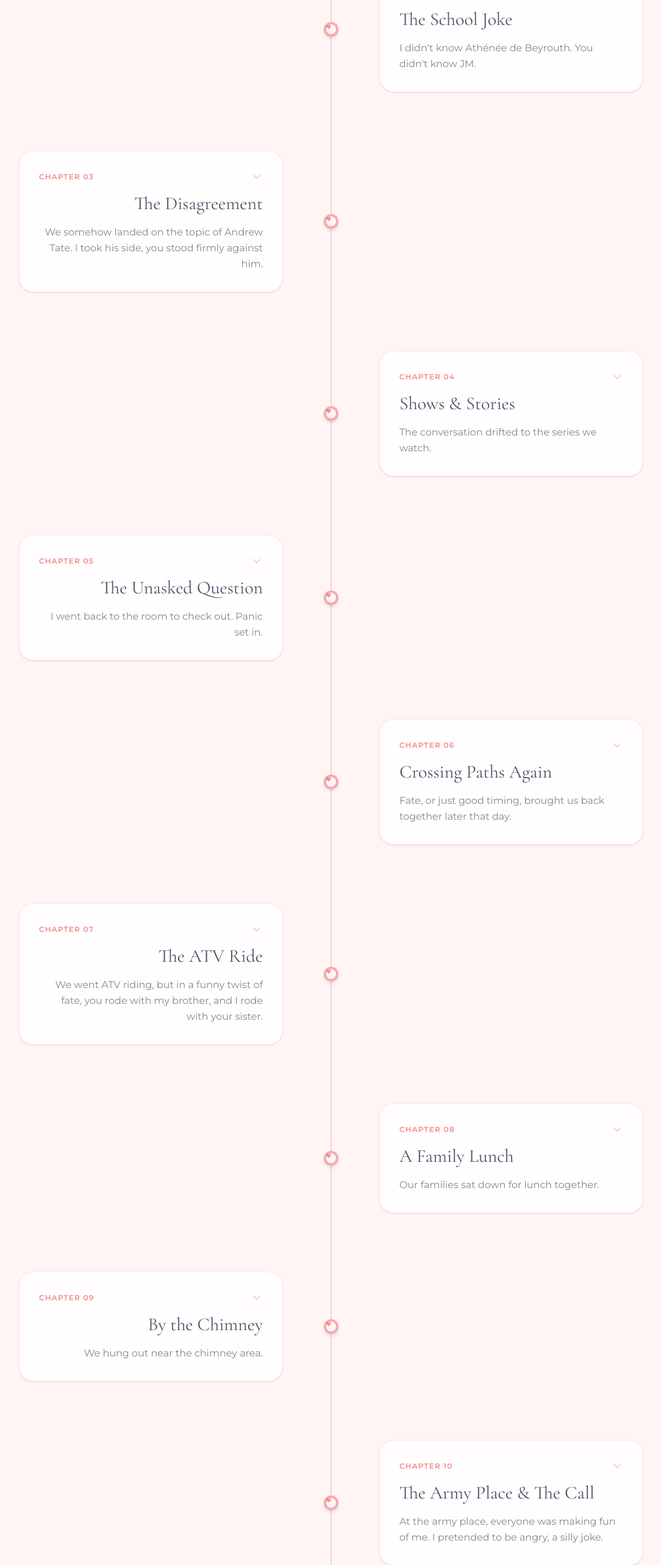
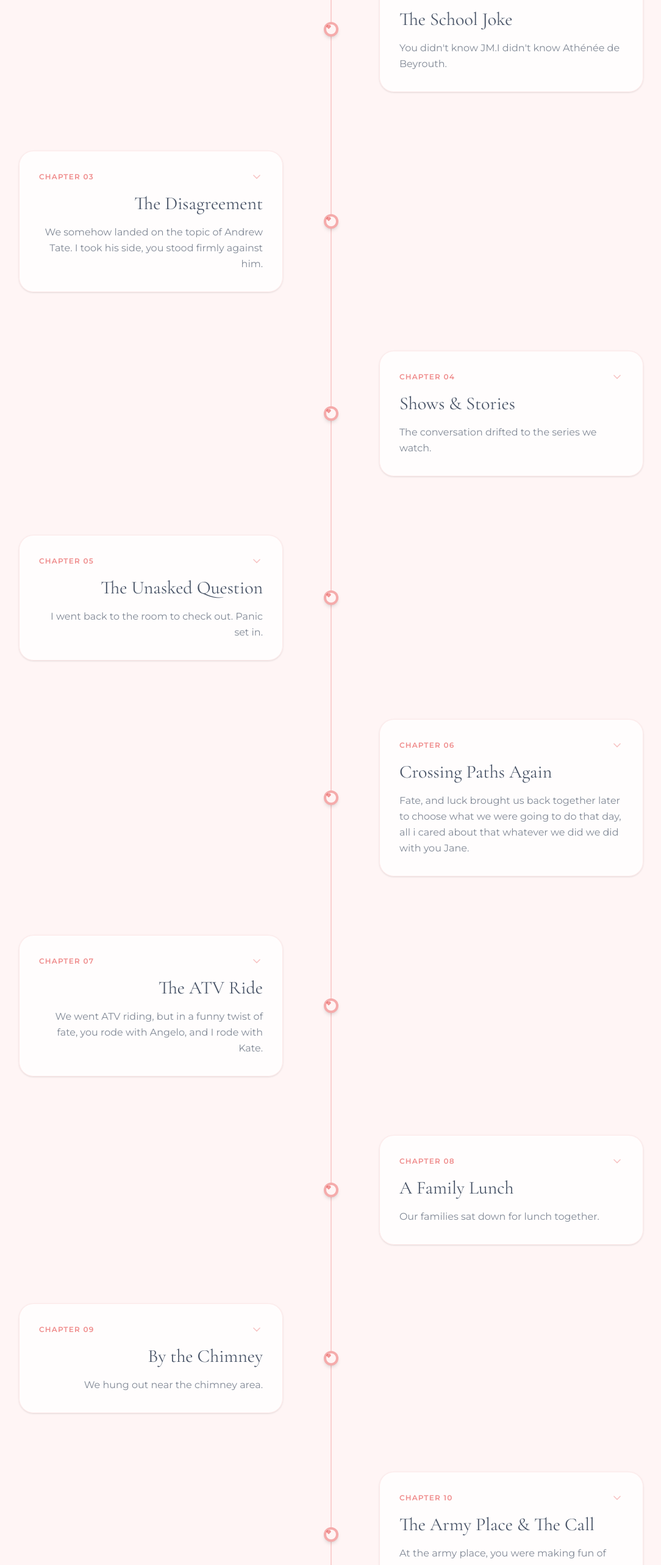
Before and after one commit to Raphael-22/jane-anniv1, a React (Vite) app: page / in a window 1280 px wide. Shown: the part 3589-6155 px from the top of the page at 61% size, without its empty margins (97-1181 px from the left). Built offline with nearby package versions, Linux system fonts and the light colour scheme.

Commit message:
Update Timeline.tsx

```diff
--- a/src/components/Timeline.tsx
+++ b/src/components/Timeline.tsx
@@ -6,17 +6,17 @@ const chapters = [
   {
     title: "Breakfast at Arz Hotel",
     short: "It started simply. A morning at Arz Hotel, sitting across from each other at breakfast.",
-    full: "Two strangers, unaware of what was about to unfold. The air was crisp, the coffee was warm, and I couldn't help but notice the girl sitting across from me.",
+    full: "Two strangers, unaware of what was about to unfold. The air was crisp, the coffee was warm, and I couldn't help but notice the girl sitting beside me.",
   },
   {
     title: "The School Joke",
-    short: "I didn't know Athénée de Beyrouth. You didn't know JM.",
+    short: "You didn't know JM.I didn't know Athénée de Beyrouth. ",
     full: "We laughed at the disconnect, a small spark of banter that broke the ice. It was the first of many inside jokes we'd share."
   },
   {
     title: "The Disagreement",
     short: "We somehow landed on the topic of Andrew Tate. I took his side, you stood firmly against him.",
-    full: "It was our first real debate, and honestly, I loved your fire. You weren't afraid to speak your mind, and that captivated me."
+    full: "It was our first real debate, and honestly, I loved your fire, and that captivated me."
   },
   {
     title: "Shows & Stories",
@@ -27,16 +27,16 @@ const chapters = [
     title: "The Unasked Question",
     short: "I went back to the room to check out. Panic set in.",
     full: "I wanted to ask for your number, terrified I might never see you again, but I was simply too scared to ask. I almost let you slip away.",
-    image: "https://storage.googleapis.com/aistudio-janus-prod-appspot-com/user_content/images/4741634b-4394-4054-912f-5309d949210b.jpg"
+
   },
   {
     title: "Crossing Paths Again",
-    short: "Fate, or just good timing, brought us back together later that day.",
+    short: "Fate, and luck brought us back together later to choose what we were going to do that day, all i cared about that whatever we did we did with you Jane.",
     full: "The relief I felt seeing you again was something I couldn't hide. It felt like a second chance I didn't deserve but desperately wanted."
   },
   {
     title: "The ATV Ride",
-    short: "We went ATV riding, but in a funny twist of fate, you rode with my brother, and I rode with your sister.",
+    short: "We went ATV riding, but in a funny twist of fate, you rode with Angelo, and I rode with Kate.",
     full: "We were close, but still just out of reach. I spent half the ride trying to catch glimpses of you."
   },
   {
@@ -47,14 +47,13 @@ const chapters = [
   {
     title: "By the Chimney",
     short: "We hung out near the chimney area.",
-    full: "The warmth of the fire matched the quiet comfort that was starting to build between us. It felt natural, like we'd known each other for years.",
-    image: "https://storage.googleapis.com/aistudio-janus-prod-appspot-com/user_content/images/6575971a-2003-491b-8f35-43098319f36f.jpg"
+    full: "There started some playful talk and i made fun of you a lot. It felt natural, like we'd known each other for years. It also helped break the ice and that is all I wanted",
+
   },
   {
     title: "The Army Place & The Call",
-    short: "At the army place, everyone was making fun of me. I pretended to be angry, a silly joke.",
-    full: "But the real punchline? You taking my number from my brother and calling me. We laughed, we talked about the sun on the road, and promised to meet again. And we did.",
-    image: "https://storage.googleapis.com/aistudio-janus-prod-appspot-com/user_content/images/8537609a-b445-4229-8758-01d754f9a567.jpg"
+    short: "At the army place, you were making fun of me. I pretended to be angry, a silly joke.",
+    full: "But the real punchline? You taking my number from my brother and calling me. We laughed when i looked at you poking my head from the door and there I got what i wanted.",
   }
 ];
 
```
